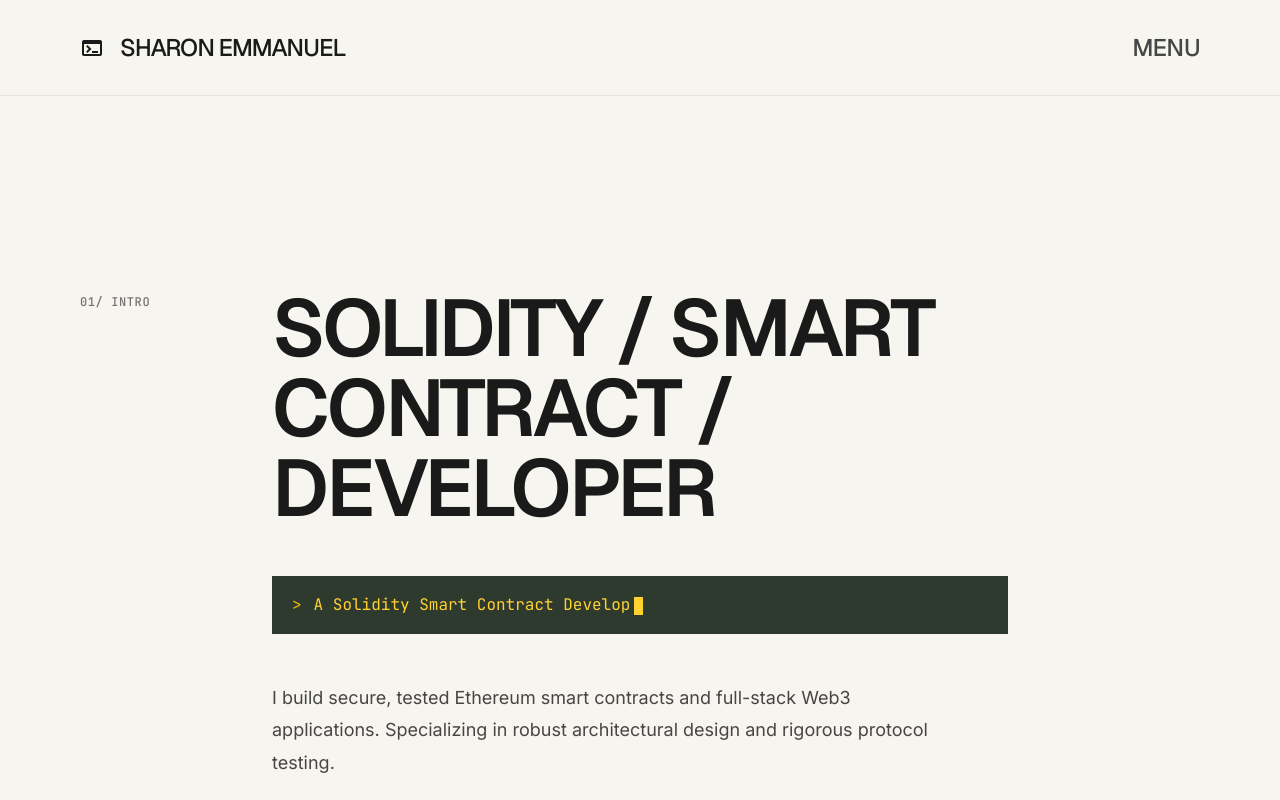
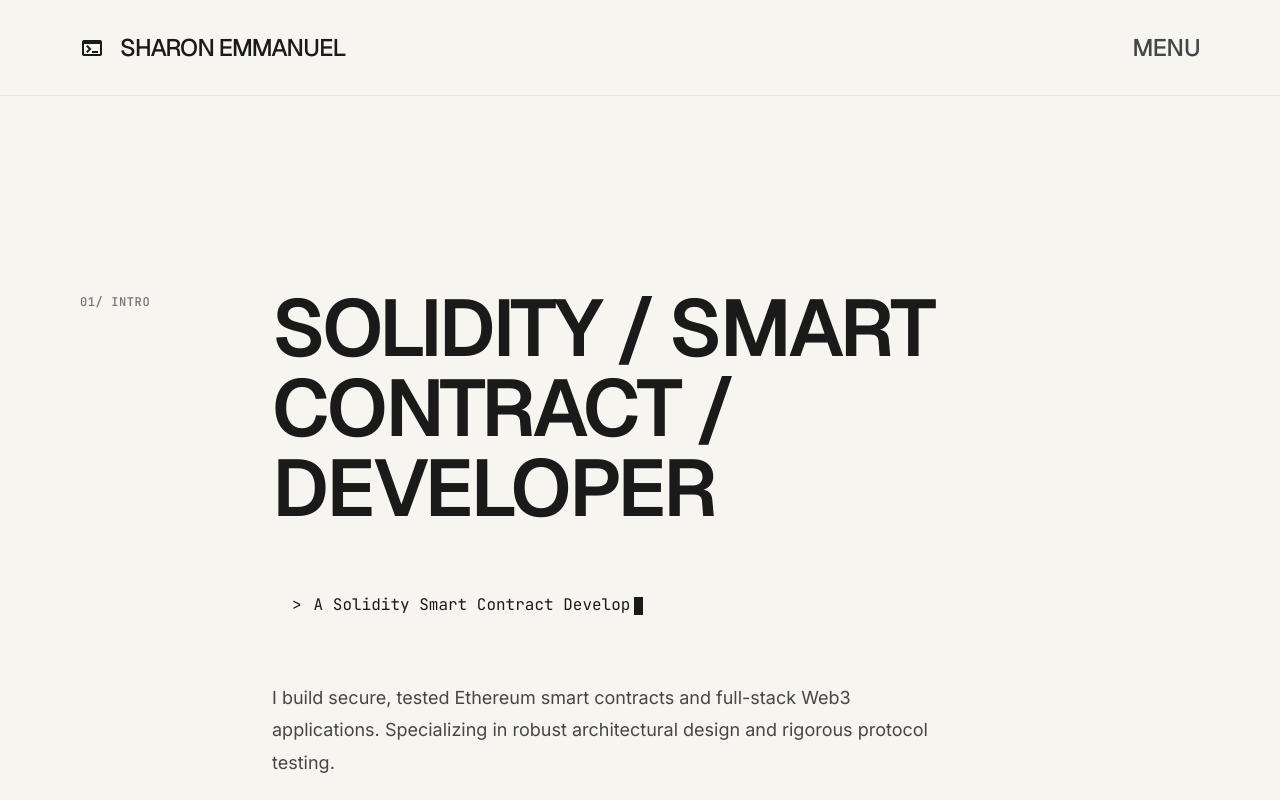
Before and after one commit to Sharon-dev-create/Sharon_Emmanuel_Web3_Porfolio, a Next.js app: page / in a window 1280 px wide. Shown: the top 800 px of the page. Built offline with nearby package versions, Linux system fonts and the light colour scheme.

Commit message:
reconfigurating the frontend

```diff
--- a/components/sections/TerminalTypewriter.tsx
+++ b/components/sections/TerminalTypewriter.tsx
@@ -70,14 +70,14 @@ export default function TerminalTypewriter() {
   }, [isReducedMotion]);
 
   return (
-    <div className="bg-accent-green text-amber-300 px-5 py-4 font-mono text-label md:text-body-md min-h-14 flex items-center overflow-hidden">
-      <span aria-hidden="true" className="shrink-0 mr-3 text-amber-400">
+    <div className="bg-background text-foreground px-5 py-4 font-mono text-label md:text-body-md min-h-14 flex items-center overflow-hidden">
+      <span aria-hidden="true" className="shrink-0 mr-3 text-foreground">
         &gt;
       </span>
       <span aria-hidden="true" className="truncate">
         {isReducedMotion ? phrases[0] : text}
         <span
-          className="inline-block w-[0.55em] h-[1.1em] bg-amber-300 align-middle ml-1 motion-safe:animate-pulse"
+          className="inline-block w-[0.55em] h-[1.1em] bg-foreground align-middle ml-1 motion-safe:animate-pulse"
           aria-hidden="true"
         />
       </span>
```
